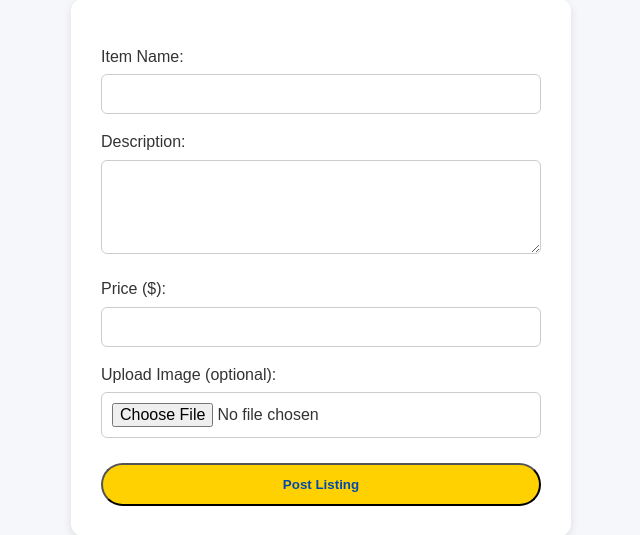
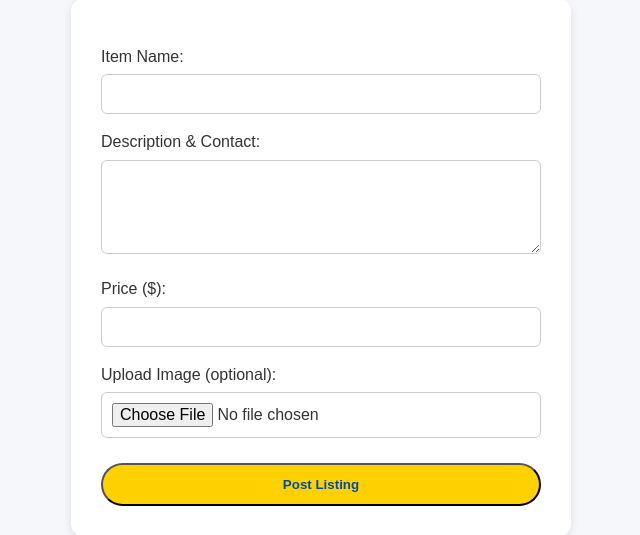
Before and after one commit to maryjabro/Student-Marketplace, a PHP site: page /html/sell.php in a window 1280 px wide. Shown: the part 422-957 px from the top of the page, without its empty margins (319-959 px from the left). Run offline with PHP 8.4, Linux system fonts and the light colour scheme.

Commit message:
Add description + contact info

```diff
--- a/html/sell.php
+++ b/html/sell.php
@@ -56,7 +56,7 @@
       <label for="title">Item Name:</label>
       <input type="text" id="title" name="title" required>
 
-      <label for="description">Description:</label>
+      <label for="description">Description & Contact:</label>
       <textarea id="description" name="description" rows="4" required></textarea>
 
       <label for="price">Price ($):</label>
```
